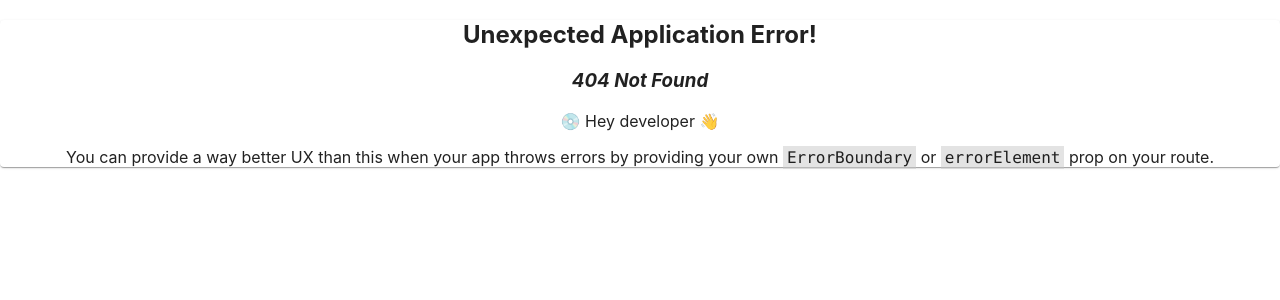
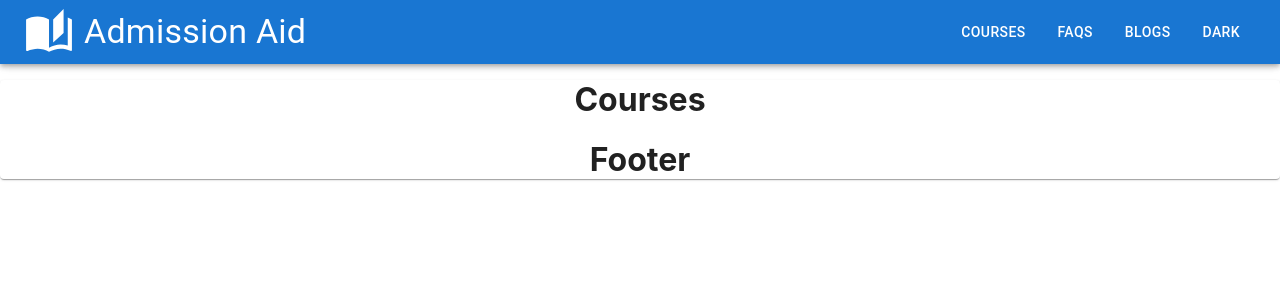
Before and after one commit to Hayat6488/Admission-Aid-Learning-Platform, a React (Create React App) app: page /courses in a window 1280 px wide. Before the commit this address had no page. Shown: the top 300 px of the page. Built offline with nearby package versions, Linux system fonts and the light colour scheme.

Commit message:
navbar added

```diff
--- a/src/App.css
+++ b/src/App.css
@@ -1,5 +1,10 @@
 .App {
   text-align: center;
+}
+
+.App a{
+  text-decoration: none;
+  color: white;
 }
 
 .App-logo {
--- /dev/null
+++ b/src/Pages/Blogs/Blogs.js
@@ -0,0 +1,11 @@
+import React from 'react';
+
+const Blogs = () => {
+    return (
+        <div>
+            <h1>Blogs</h1>
+        </div>
+    );
+};
+
+export default Blogs;
--- /dev/null
+++ b/src/Pages/Courses/Courses.js
@@ -0,0 +1,11 @@
+import React from 'react';
+
+const Courses = () => {
+    return (
+        <div>
+            <h1>Courses</h1>
+        </div>
+    );
+};
+
+export default Courses;
--- /dev/null
+++ b/src/Pages/Faqs/Faqs.js
@@ -0,0 +1,11 @@
+import React from 'react';
+
+const Faqs = () => {
+    return (
+        <div>
+            <h1>FAQS</h1>
+        </div>
+    );
+};
+
+export default Faqs;
--- a/src/Pages/Shared/Header/Header.js
+++ b/src/Pages/Shared/Header/Header.js
@@ -1,18 +1,41 @@
-import { Button, Switch } from '@mui/material';
+import { AppBar, Button, Toolbar, Typography } from '@mui/material';
 import React from 'react';
+// import './header.css'
 import { useContext } from 'react';
 import { data } from '../../../Contexts/ContextProvider';
+import AutoStoriesIcon from '@mui/icons-material/AutoStories';
+import { Link } from 'react-router-dom';
 
 const Header = () => {
 
-    const {mode, setMode} = useContext(data);
+    const { mode, setMode } = useContext(data);
 
     return (
-        <div>
-            <h1>Heading</h1>
-            {
-                mode ? <Button onClick={()=>setMode(!mode)} variant="outlined">Dark</Button> : <Button onClick={()=>setMode(!mode)} variant="outlined">Light</Button>
-            }
+        <div style={{marginBottom: "80px"}}>
+            <AppBar positions="sticky">
+                <Toolbar style={{
+                    display: "flex",
+                    justifyContent: "space-between",
+                }}>
+                    <div
+                        style={{
+                            display: "flex",
+                            alignItems: "center",
+                            gap: "10px"
+                        }}>
+                        <AutoStoriesIcon style={{ fontSize: "50px" }}></AutoStoriesIcon>
+                        <Typography variant='h4' color="">Admission Aid</Typography>
+                    </div>
+                    <div>
+                        <Button variant="secondary"><Link to='/courses'>Courses</Link></Button>
+                        <Button variant="secondary"><Link to='/FAQs'>FAQs</Link></Button>
+                        <Button variant="secondary"><Link to='/blogs'>Blogs</Link></Button>
+                        {
+                            mode ? <Button onClick={() => setMode(!mode)} variant="secondary">Dark</Button> : <Button onClick={() => setMode(!mode)} variant="error">Light</Button>
+                        }
+                    </div>
+                </Toolbar>
+            </AppBar>
         </div>
     );
 };
--- /dev/null
+++ b/src/Pages/Shared/Header/header.css
@@ -0,0 +1,3 @@
+.a{
+    justify-content: ;
+}
```
Also changed, not shown: src/Routes/Routes/Routes.js (+13 -1 lines).
